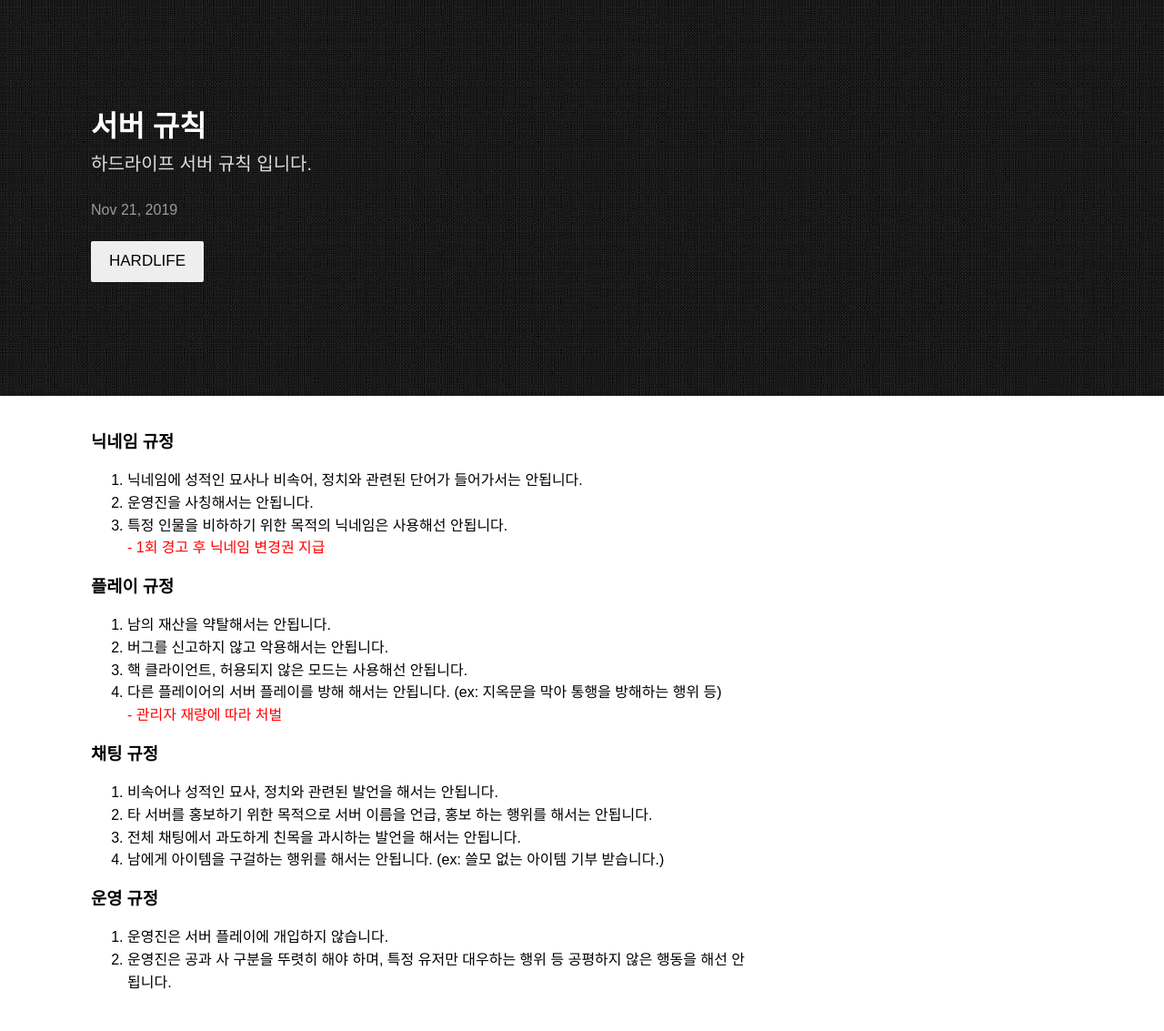
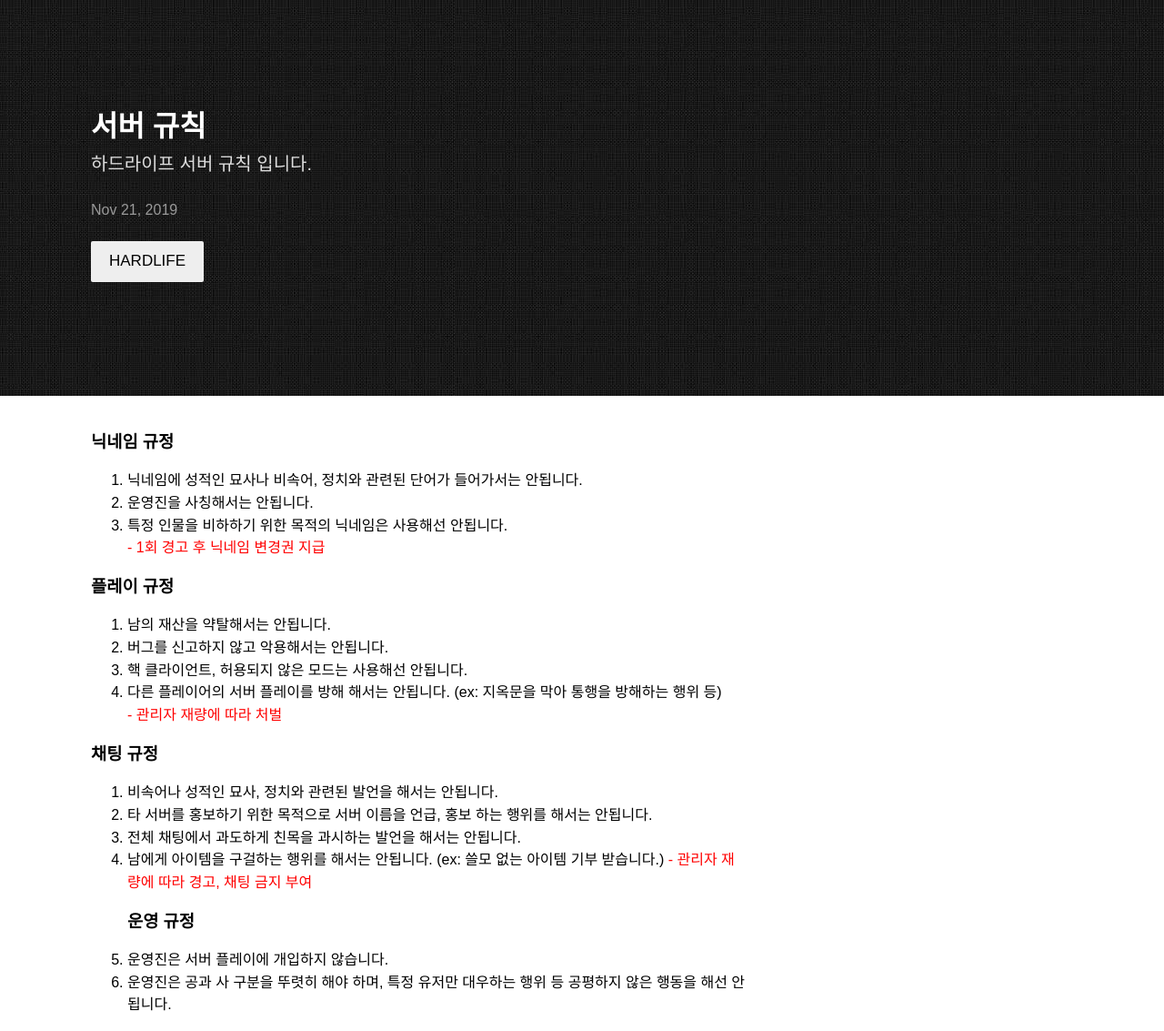
Before and after one commit to dueilee0/dueilee0.github.io, a Jekyll site: the page built from _posts/2019-11-21-서버-규칙.markdown, in a window 1280 px wide. Shown: the whole page at 91% size. Built offline with Jekyll 4.4.1, drawn with Linux system fonts in a browser that asks for light colours; some web fonts are replaced; before the commit the page ends 1108 px from its top, so only the background shows below that.

Commit message:
Update 2019-11-21-서버-규칙.markdown

```diff
--- a/_posts/2019-11-21-서버-규칙.markdown
+++ b/_posts/2019-11-21-서버-규칙.markdown
@@ -23,7 +23,7 @@ categories: HARDLIFE
 2. 타 서버를 홍보하기 위한 목적으로 서버 이름을 언급, 홍보 하는 행위를 해서는 안됩니다.
 3. 전체 채팅에서 과도하게 친목을 과시하는 발언을 해서는 안됩니다.
 4. 남에게 아이템을 구걸하는 행위를 해서는 안됩니다. (ex: 쓸모 없는 아이템 기부 받습니다.)
-
+<span style="color:red">- 관리자 재량에 따라 경고, 채팅 금지 부여</span>
 ### 운영 규정
 1. 운영진은 서버 플레이에 개입하지 않습니다.
 2. 운영진은 공과 사 구분을 뚜렷히 해야 하며, 특정 유저만 대우하는 행위 등 공평하지 않은 행동을 해선 안됩니다.
```
